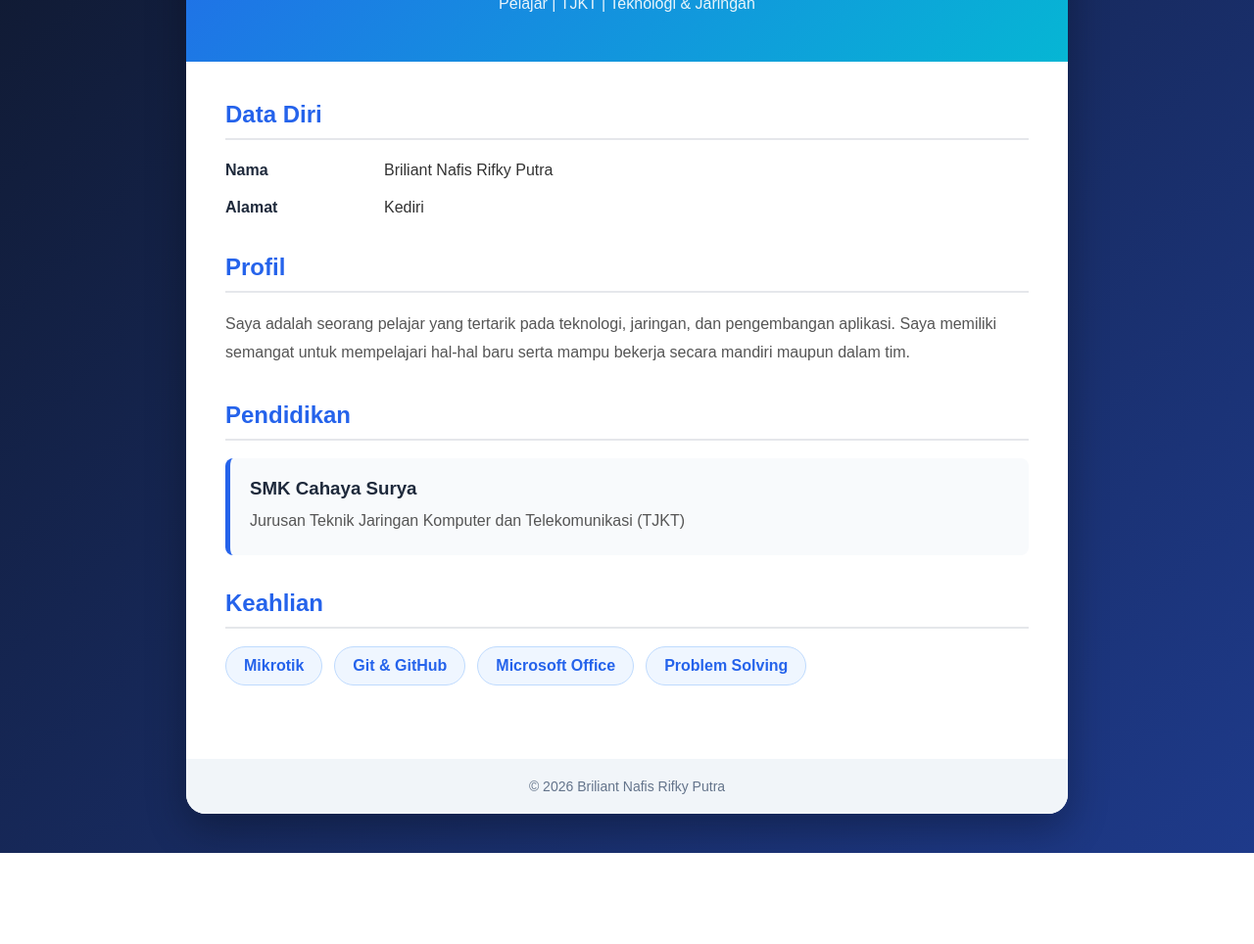
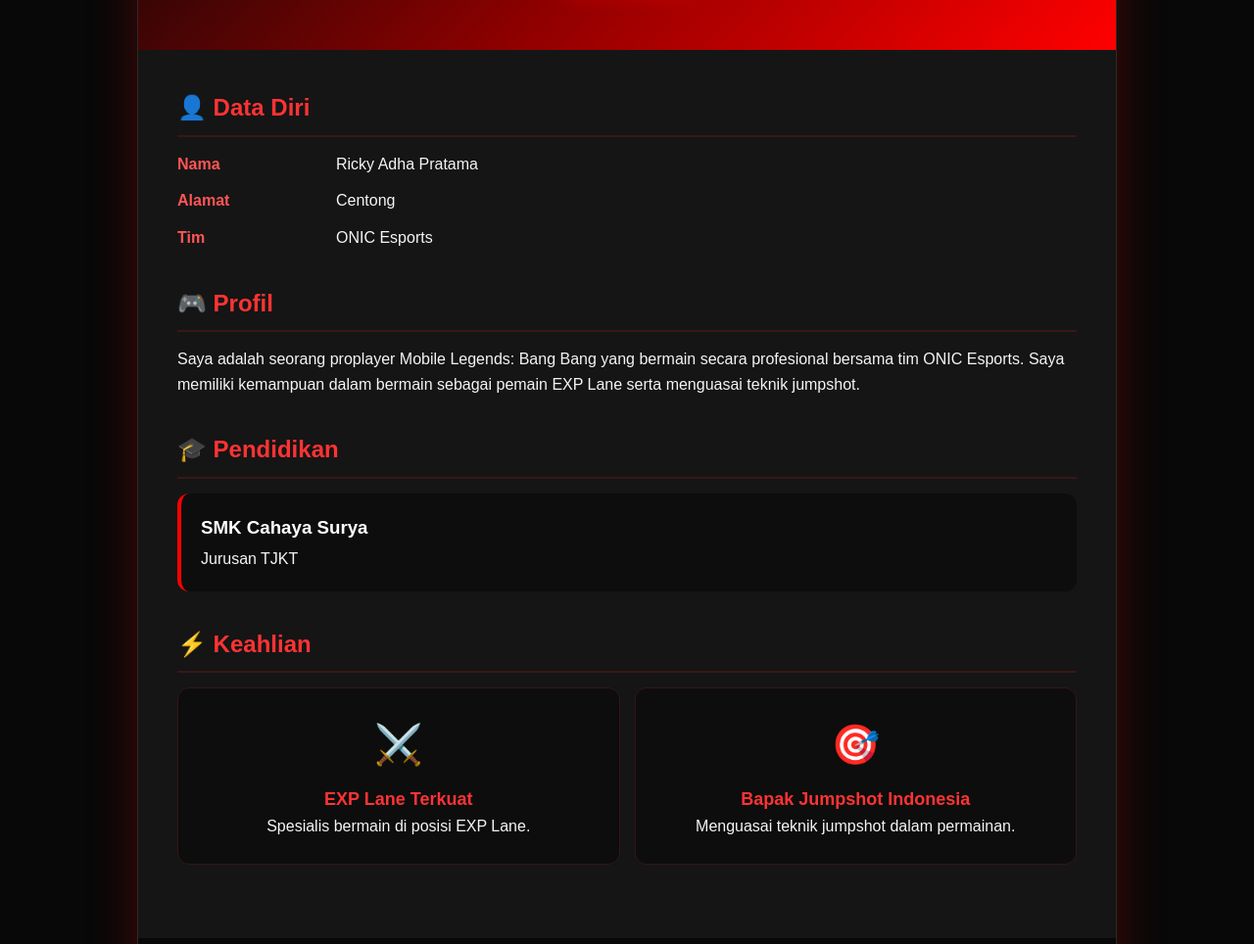
Before and after one commit to fissz128/cv, a plain HTML site: page index.html in a window 1280 px wide. Shown: the part 282-1246 px from the top of the page at 98% size. Before the commit the page ends 1153 px from the top, so only its background shows below. Drawn offline with Linux system fonts and the light colour scheme.

Commit message:
Add files via upload

```diff
--- a/index.html
+++ b/index.html
@@ -1,220 +1,250 @@
-<!DOCTYPE html> <html lang="id"> <head> <meta charset="UTF-8"> <meta name="viewport" content="width=device-width, initial-scale=1.0"> <title>CV - Briliant Nafis Rifky Putra</title>
+<!DOCTYPE html>
+<html lang="id">
+<head>
+  <meta charset="UTF-8">
+  <meta name="viewport" content="width=device-width, initial-scale=1.0">
+  <title>CV Ricky Adha Pratama</title>
+
   <style>
     * {
       margin: 0;
       padding: 0;
       box-sizing: border-box;
-        font-family: Arial, sans-serif;
+      font-family: Arial, Helvetica, sans-serif;
     }
 
     body {
-        background: linear-gradient(135deg, #0f172a, #1e3a8a);
-        color: #333;
-        min-height: 100vh;
-        padding: 40px 20px;
+      background: #080808;
+      color: #f5f5f5;
+      line-height: 1.6;
     }
 
     .container {
-        max-width: 900px;
-        margin: auto;
-        background: white;
+      width: 90%;
+      max-width: 1000px;
+      margin: 40px auto;
+    }
+
+    .cv-card {
+      background: #151515;
       border-radius: 20px;
       overflow: hidden;
-        box-shadow: 0 15px 40px rgba(0, 0, 0, 0.3);
+      box-shadow: 0 15px 50px rgba(255, 0, 0, 0.25);
+      border: 1px solid #2b2b2b;
     }
 
-    .header {
-        background: linear-gradient(135deg, #2563eb, #06b6d4);
-        color: white;
+    header {
+      background:
+        linear-gradient(135deg, #080808, #8b0000, #ff0000);
+      padding: 60px 40px;
       text-align: center;
-        padding: 50px 20px;
     }
 
-    .profile-photo {
-        width: 120px;
-        height: 120px;
-        border-radius: 50%;
-        background: white;
-        margin: 0 auto 20px;
-        display: flex;
-        align-items: center;
-        justify-content: center;
-        color: #2563eb;
+    header h1 {
       font-size: 45px;
-        font-weight: bold;
-        border: 5px solid rgba(255, 255, 255, 0.7);
+      color: white;
+      margin-bottom: 10px;
+      text-transform: uppercase;
+      letter-spacing: 2px;
     }
 
-    .header h1 {
-        font-size: 32px;
-        margin-bottom: 10px;
+    header p {
+      font-size: 18px;
+      color: #ffdede;
     }
 
-    .header p {
-        font-size: 16px;
-        opacity: 0.9;
+    .badge {
+      display: inline-block;
+      margin-top: 18px;
+      padding: 9px 22px;
+      background: #ff0000;
+      border-radius: 30px;
+      color: white;
+      font-weight: bold;
+      box-shadow: 0 5px 20px rgba(255, 0, 0, 0.4);
     }
 
     .content {
       padding: 40px;
     }
 
-    .section {
+    section {
       margin-bottom: 35px;
     }
 
-    .section h2 {
-        color: #2563eb;
-        border-bottom: 2px solid #e5e7eb;
-        padding-bottom: 10px;
-        margin-bottom: 18px;
-    }
-
-    .section p {
-        line-height: 1.8;
-        color: #555;
+    section h2 {
+      color: #ff3333;
+      font-size: 24px;
+      margin-bottom: 15px;
+      border-bottom: 2px solid #3a1717;
+      padding-bottom: 8px;
     }
 
     .data {
       display: grid;
       grid-template-columns: 150px 1fr;
       gap: 12px;
-        line-height: 1.6;
     }
 
-    .data strong {
-        color: #1e293b;
+    .label {
+      font-weight: bold;
+      color: #ff5555;
+    }
+
+    .education {
+      background: #0d0d0d;
+      padding: 20px;
+      border-radius: 12px;
+      border-left: 4px solid #ff0000;
+    }
+
+    .education h3 {
+      color: white;
+      margin-bottom: 5px;
     }
 
     .skills {
-        display: flex;
-        flex-wrap: wrap;
-        gap: 12px;
+      display: grid;
+      grid-template-columns: repeat(2, 1fr);
+      gap: 15px;
     }
 
     .skill {
-        background: #eff6ff;
-        color: #2563eb;
-        padding: 10px 18px;
-        border-radius: 25px;
-        font-weight: bold;
-        border: 1px solid #bfdbfe;
+      background: #0d0d0d;
+      padding: 25px 20px;
+      border-radius: 12px;
+      text-align: center;
+      border: 1px solid #351515;
       transition: 0.3s;
     }
 
     .skill:hover {
-        background: #2563eb;
-        color: white;
-        transform: translateY(-3px);
+      transform: translateY(-7px);
+      border-color: #ff0000;
+      box-shadow: 0 10px 25px rgba(255, 0, 0, 0.25);
     }
 
-    .education {
-        background: #f8fafc;
-        padding: 20px;
-        border-left: 5px solid #2563eb;
-        border-radius: 8px;
+    .skill span {
+      font-size: 40px;
+      display: block;
+      margin-bottom: 10px;
     }
 
-    .education h3 {
-        color: #1e293b;
-        margin-bottom: 8px;
+    .skill strong {
+      color: #ff3333;
+      font-size: 18px;
     }
 
     footer {
       text-align: center;
-        background: #f1f5f9;
       padding: 20px;
-        color: #64748b;
+      background: #080808;
+      color: #777;
       font-size: 14px;
     }
 
     @media (max-width: 600px) {
-        body {
-            padding: 20px 10px;
+      header {
+        padding: 45px 20px;
+      }
+
+      header h1 {
+        font-size: 30px;
       }
 
       .content {
         padding: 25px 20px;
       }
 
-        .header h1 {
-            font-size: 25px;
+      .data {
+        grid-template-columns: 1fr;
+        gap: 2px;
+        margin-bottom: 15px;
       }
 
-        .data {
+      .skills {
         grid-template-columns: 1fr;
-            gap: 3px;
-            margin-bottom: 10px;
       }
     }
   </style>
+</head>
 
-</head> <body>
+<body>
+
   <div class="container">
+    <div class="cv-card">
 
-    <!-- Header -->
-    <header class="header">
-        <div class="profile-photo">BN</div>
-
-        <h1>Briliant Nafis Rifky Putra</h1>
-        <p>Pelajar | TJKT | Teknologi & Jaringan</p>
+      <header>
+        <h1>Ricky Adha Pratama</h1>
+        <p>Mobile Legends: Bang Bang Professional Player</p>
+        <div class="badge">ONIC Esports</div>
       </header>
 
-    <main class="content">
+      <div class="content">
 
-        <!-- Data Diri -->
-        <section class="section">
-            <h2>Data Diri</h2>
+        <section>
+          <h2>👤 Data Diri</h2>
 
           <div class="data">
-                <strong>Nama</strong>
-                <span>Briliant Nafis Rifky Putra</span>
+            <div class="label">Nama</div>
+            <div>Ricky Adha Pratama</div>
 
-                <strong>Alamat</strong>
-                <span>Kediri</span>
+            <div class="label">Alamat</div>
+            <div>Centong</div>
+
+            <div class="label">Tim</div>
+            <div>ONIC Esports</div>
           </div>
         </section>
 
-        <!-- Profil -->
-        <section class="section">
-            <h2>Profil</h2>
+        <section>
+          <h2>🎮 Profil</h2>
 
           <p>
-                Saya adalah seorang pelajar yang tertarik pada teknologi,
-                jaringan, dan pengembangan aplikasi. Saya memiliki semangat
-                untuk mempelajari hal-hal baru serta mampu bekerja secara
-                mandiri maupun dalam tim.
+            Saya adalah seorang proplayer Mobile Legends: Bang Bang
+            yang bermain secara profesional bersama tim ONIC Esports.
+            Saya memiliki kemampuan dalam bermain sebagai pemain EXP Lane
+            serta menguasai teknik jumpshot.
           </p>
         </section>
 
-        <!-- Pendidikan -->
-        <section class="section">
-            <h2>Pendidikan</h2>
+        <section>
+          <h2>🎓 Pendidikan</h2>
 
           <div class="education">
             <h3>SMK Cahaya Surya</h3>
-                <p>Jurusan Teknik Jaringan Komputer dan Telekomunikasi (TJKT)</p>
+            <p>Jurusan TJKT</p>
           </div>
         </section>
 
-        <!-- Keahlian -->
-        <section class="section">
-            <h2>Keahlian</h2>
+        <section>
+          <h2>⚡ Keahlian</h2>
 
           <div class="skills">
-                <span class="skill">Mikrotik</span>
-                <span class="skill">Git & GitHub</span>
-                <span class="skill">Microsoft Office</span>
-                <span class="skill">Problem Solving</span>
+
+            <div class="skill">
+              <span>⚔️</span>
+              <strong>EXP Lane Terkuat</strong>
+              <p>Spesialis bermain di posisi EXP Lane.</p>
+            </div>
+
+            <div class="skill">
+              <span>🎯</span>
+              <strong>Bapak Jumpshot Indonesia</strong>
+              <p>Menguasai teknik jumpshot dalam permainan.</p>
+            </div>
+
           </div>
         </section>
 
-    </main>
+      </div>
 
       <footer>
-        © 2026 Briliant Nafis Rifky Putra
+        © 2026 Ricky Adha Pratama — Curriculum Vitae
       </footer>
 
     </div>
+  </div>
 
-</body> </html>
+</body>
+</html>
```
Lines whose indentation alone changed are shown as unchanged.
